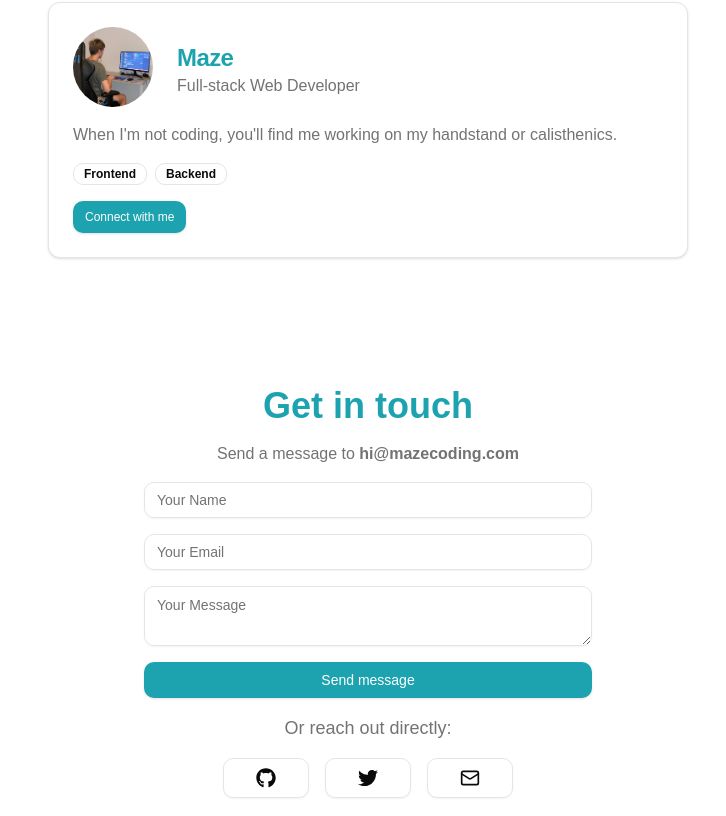
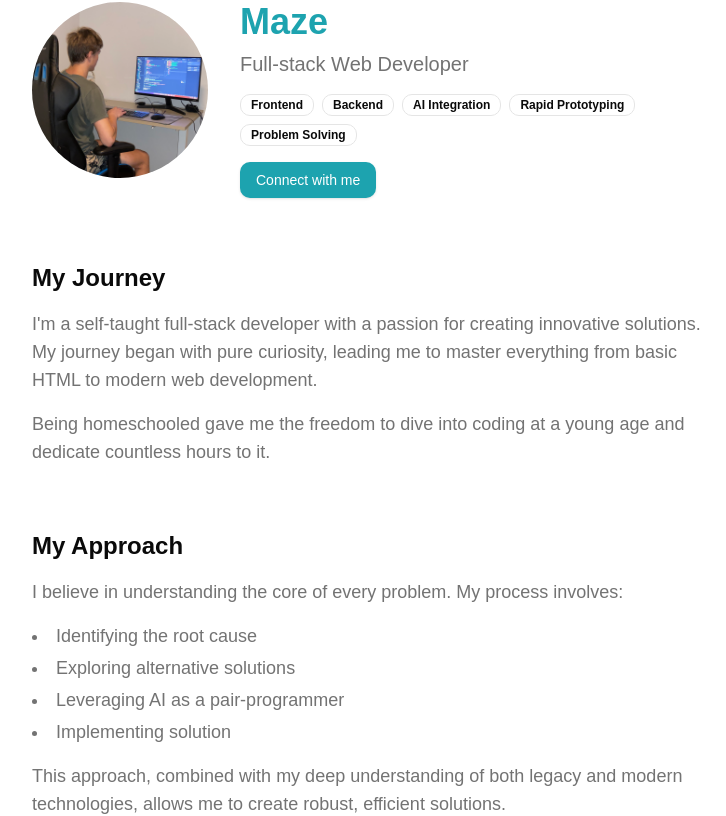
Before and after one commit to mazeincoding/maze-portfolio, a Next.js app: page / in a window 1280 px wide. Shown: the part 2738-3554 px from the top of the page, without its empty margins (400-1126 px from the left). Built offline with nearby package versions, Linux system fonts and the light colour scheme.

Commit message:
Improve about section UI

```diff
--- a/src/components/about.tsx
+++ b/src/components/about.tsx
@@ -1,64 +1,120 @@
 "use client";
 
+import Image from "next/image";
 import { Button } from "@/components/ui/button";
-import Image from "next/image";
-import {
-  Card,
-  CardContent,
-  CardHeader,
-  CardTitle,
-  CardDescription,
-} from "@/components/ui/card";
 import { Badge } from "@/components/ui/badge";
 import useScrollToSection from "@/hooks/use-scroll-to-section";
 
-const tags = ["Frontend", "Backend"];
+const skills = [
+  "Frontend",
+  "Backend",
+  "AI Integration",
+  "Rapid Prototyping",
+  "Problem Solving",
+];
 
-export default function About() {
+const approach_steps = [
+  "Identifying the root cause",
+  "Exploring alternative solutions",
+  "Leveraging AI as a pair-programmer",
+  "Implementing solution",
+];
+
+type SectionProps = {
+  title: string;
+  children: React.ReactNode;
+};
+
+export default function AboutPage() {
   const { scrollToSection } = useScrollToSection();
 
   return (
-    <section className="flex justify-center bg-background text-foreground w-full max-w-2xl mx-auto px-4 py-16" id="about-section">
-      <Card className="w-full max-w-3xl">
-        <CardHeader className="flex flex-row items-center gap-6">
+    <div className="container mx-auto px-12 py-8 sm:py-16 max-w-3xl space-y-12 sm:space-y-16">
+      <ProfileSection scrollToSection={scrollToSection} />
+      <Section title="My Journey">
+        <Paragraph>
+          I'm a self-taught full-stack developer with a passion for creating
+          innovative solutions. My journey began with pure curiosity, leading me
+          to master everything from basic HTML to modern web development.
+        </Paragraph>
+        <Paragraph>
+          Being homeschooled gave me the freedom to dive into coding at a young
+          age and dedicate countless hours to it.
+        </Paragraph>
+      </Section>
+      <Section title="My Approach">
+        <Paragraph>
+          I believe in understanding the core of every problem. My process
+          involves:
+        </Paragraph>
+        <ul className="list-disc list-inside text-base text-muted-foreground space-y-1">
+          {approach_steps.map((step) => (
+            <li key={step} className="text-lg">{step}</li>
+          ))}
+        </ul>
+        <Paragraph>
+          This approach, combined with my deep understanding of both legacy and
+          modern technologies, allows me to create robust, efficient solutions.
+        </Paragraph>
+      </Section>
+      <Section title="Beyond Coding">
+        <Paragraph>
+          When I'm not writing code on a keyboard, you'll find me doing
+          calisthenics. Working out keeps me sharp, focused, and fresh for the
+          next coding challenge.
+        </Paragraph>
+        <Paragraph>
+          I'm always exploring new technologies and contributing to the dev
+          community. Yesterday it was Rust, today it's Go. Who knows what
+          tomorrow will bring? That's the excitement that drives me.
+        </Paragraph>
+      </Section>
+    </div>
+  );
+}
+
+function ProfileSection({ scrollToSection }: { scrollToSection: (section: string) => void }) {
+  return (
+    <section className="flex flex-col sm:flex-row items-center sm:items-start gap-8">
       <Image
         src="/images/me-working.jpg"
         alt="Maze coding"
-            width={80}
-            height={80}
-            className="rounded-full object-cover"
+        width={180}
+        height={180}
+        className="rounded-full h-fit w-32 sm:w-44 sm:h-44"
         priority={true}
       />
-          <div className="text-left">
-            <CardTitle className="text-2xl font-bold text-primary">
-              Maze
-            </CardTitle>
-            <CardDescription className="text-base text-muted-foreground">
+      <div className="flex flex-col items-center sm:items-start gap-4 max-w-lg">
+        <div className="flex flex-col items-center sm:items-start gap-2">
+          <h1 className="text-3xl sm:text-4xl font-bold text-primary">Maze</h1>
+          <p className="text-base sm:text-xl text-muted-foreground">
             Full-stack Web Developer
-            </CardDescription>
+          </p>
         </div>
-        </CardHeader>
-        <CardContent className="space-y-4">
-          <p className="text-muted-foreground">
-            When I'm not coding, you'll find me working on my handstand or
-            calisthenics.
-          </p>
-          <div className="flex flex-wrap gap-2">
-            {tags.map((tag) => (
-              <Badge key={tag} variant="outline">
-                {tag}
+        <div className="flex flex-wrap justify-center sm:justify-start gap-2">
+          {skills.map((skill) => (
+            <Badge key={skill} variant="outline">
+              {skill}
             </Badge>
           ))}
         </div>
-          <Button
-            size="sm"
-            className="mt-4"
-            onClick={() => scrollToSection("contact-section")}
-          >
+        <Button onClick={() => scrollToSection("contact-section")}>
           Connect with me
         </Button>
-        </CardContent>
-      </Card>
+      </div>
     </section>
   );
 }
+
+function Section({ title, children }: SectionProps) {
+  return (
+    <section className="space-y-4">
+      <h2 className="text-xl sm:text-2xl font-semibold">{title}</h2>
+      {children}
+    </section>
+  );
+}
+
+function Paragraph({ children }: { children: React.ReactNode }) {
+  return <p className="text-lg text-muted-foreground">{children}</p>;
+}
```
Lines whose indentation alone changed are shown as unchanged.
